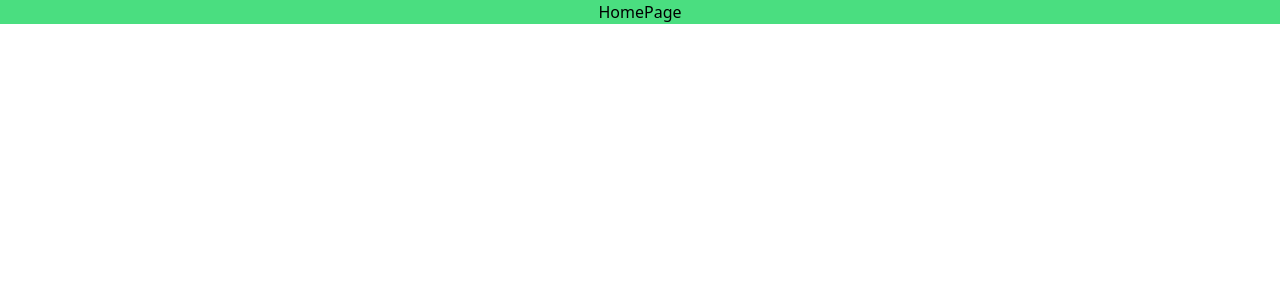
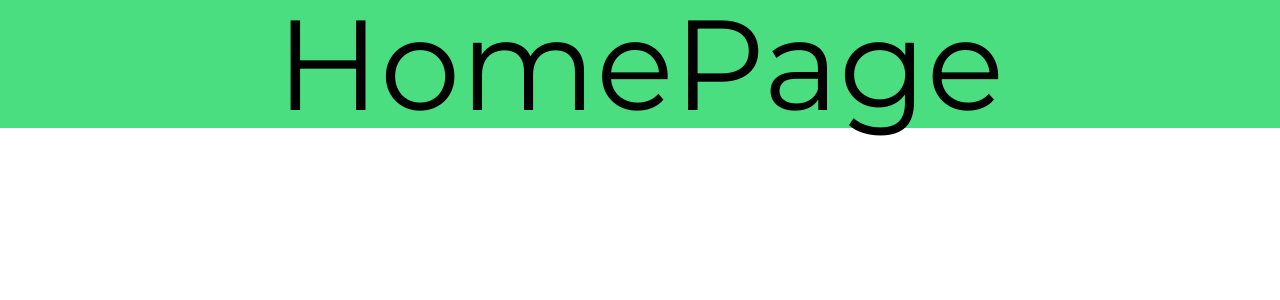
Before and after one commit to surajnarsale/next-landing-template, a Next.js app: page / in a window 1280 px wide. Shown: the top 300 px of the page. Built offline with nearby package versions, Linux system fonts and the light colour scheme.

Commit message:
feat: add font configuration

```diff
--- a/pages/_app.tsx
+++ b/pages/_app.tsx
@@ -1,6 +1,18 @@
 import type { AppProps } from 'next/app'
 import '../styles/globals.css'
 
+import { Montserrat } from '@next/font/google'
+
+const montserrat = Montserrat({
+  subsets: ['latin'],
+  weight: ['400', '700'],
+  variable: '--font-montserrat',
+})
+
 export default function App({ Component, pageProps }: AppProps) {
-  return <Component {...pageProps} />
+  return (
+    <main className={`${montserrat.variable} font-sans`}>
+      <Component {...pageProps} />
+    </main>
+  )
 }
--- a/pages/index.tsx
+++ b/pages/index.tsx
@@ -1,7 +1,7 @@
 export default function Home() {
   return (
     <>
-      <h1 className="bg-blue-400 text-center  hover:bg-green-400 ">HomePage</h1>
+      <h1 className="bg-blue-400 text-center  text-9xl hover:bg-green-400 ">HomePage</h1>
     </>
   )
 }
--- a/tailwind.config.js
+++ b/tailwind.config.js
@@ -2,7 +2,11 @@
 module.exports = {
   content: ['./pages/**/*.{js,ts,jsx,tsx}', './components/**/*.{js,ts,jsx,tsx}'],
   theme: {
-    extend: {},
+    extend: {
+      fontFamily: {
+        sans: ['var(--font-montserrat)'],
+      },
+    },
   },
   plugins: [],
 }
```
